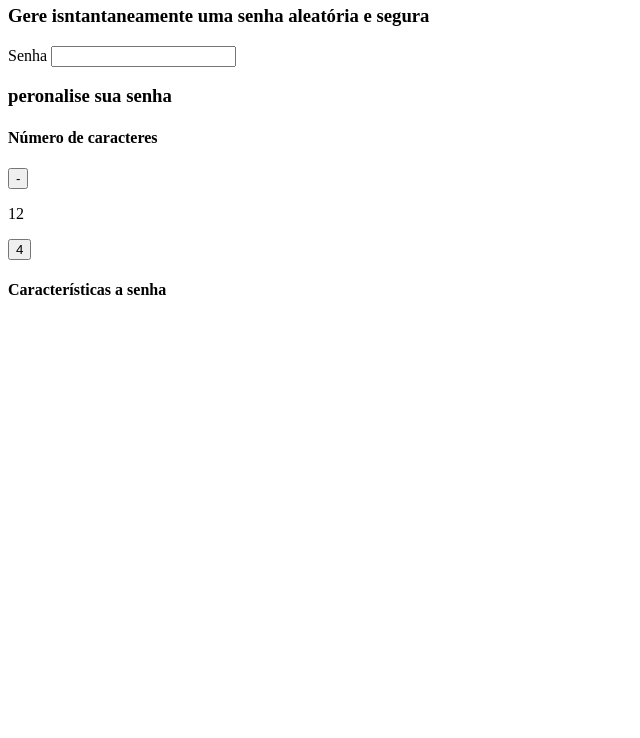
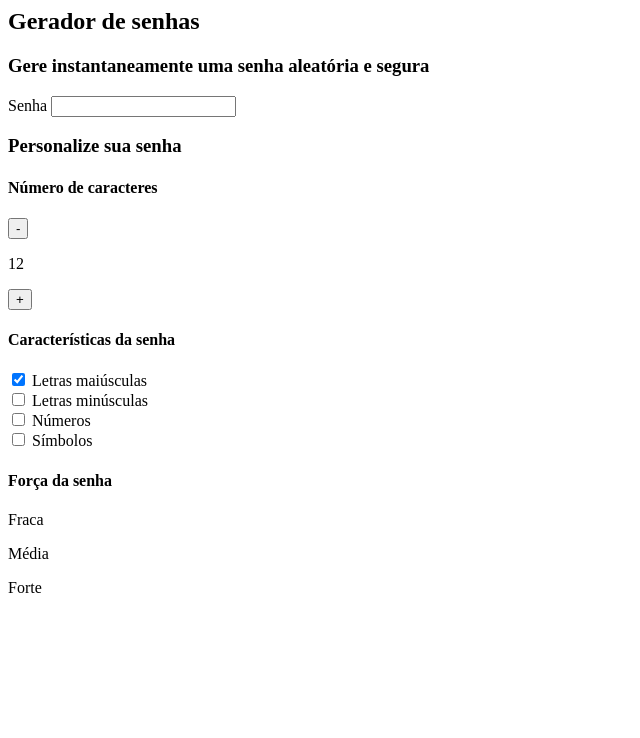
Before and after one commit to matheusbarbosa31102007/gerador-de-senhas1, a plain HTML site: page index.html in a window 1280 px wide. Shown: the part 62-800 px from the top of the page, without its empty margins (0-640 px from the left). Drawn offline with Linux system fonts and the light colour scheme.

Commit message:
Update index.html

```diff
--- a/index.html
+++ b/index.html
@@ -1,37 +1,69 @@
 <!DOCTYPE html>
-<html lang="en">
+<html lang="pt-br">
+
 <head>
     <meta charset="UTF-8">
     <meta name="viewport" content="width=device-width, initial-scale=1.0">
-    <title>gerador de senhas</title>
-    <link rel="stylesheet" href="style.css"
+    <title>Gerador de senha</title>
+    <link rel="stylesheet" href="style.css">
 </head>
+
 <body>
     <section class="conteudo">
-        <div class="conteudo-título"
+        <div class="conteudo-titulo">
             <img src="unlock.svg" alt="cadeado fechado">
-        <h2 class="titulo-principal">gerador de senhas</h2>
-        <h3 class="título-secundario">Gere isntantaneamente uma senha aleatória e segura</h3>
+            <h2 class="titulo-principal">Gerador de senhas</h2>
+            <h3 class="titulo-secundario">Gere instantaneamente uma senha aleatória e segura</h3>
         </div>
         <div class="conteudo-senha">
             <label for="senha">Senha</label>
-<input name="senha" type="text" id="campo-senha" readonly></input>
+            <input name="senha" type="text" id="campo-senha" readonly>
         </div>
         <div class="parametro">
-    <h3 class="parametro-título">peronalise sua senha</h3>
-   <div class="paremetro-coluna_senha">
-     <div class="prametro-senha">
-         <h4 class="parametro-senha_título">Número de caracteres</h4>
-          <div class="prametro-senha-botoes"></div>
-           <button class="parametro-senha_botao">-</button>
-          <p class="parametro-senha_texto">12</p>
-        <button class="parametro-senha_botao">4</button>
+            <h3 class="parametro-titulo">Personalize sua senha</h3>
+            <div class="parametro-coluna__senha">
+                <div class="parametro-senha">
+                    <h4 class="parametro-senha__titulo">Número de caracteres</h4>
+                    <div class="parametro-senha-botoes">
+                        <button class="parametro-senha__botao">-</button>
+                        <p class="parametro-senha__texto">12</p>
+                        <button class="parametro-senha__botao">+</button>
                     </div>
                 </div>
                 <div class="parametro-senha">
-<h4 class="parametro-senha_título">Características a senha</h4>
+                    <h4 class="parametro-senha__titulo">Características da senha</h4>
+                    <div class="parametro-senha-checkbox">
+                        <input name="maiusculo" type="checkbox" class="checkbox" checked>
+                        <label for="maiusculo">Letras maiúsculas</label>
+                    </div>
+                    <div class="parametro-senha-checkbox">
+                        <input name="minusculo" type="checkbox" class="checkbox">
+                        <label for="minusculo">Letras minúsculas</label>
+                    </div>
+                    <div class="parametro-senha-checkbox">
+                        <input name="numero" type="checkbox" class="checkbox">
+                        <label for="numero">Números</label>
+                    </div>
+                    <div class="parametro-senha-checkbox">
+                        <input name="simbolo" type="checkbox" class="checkbox">
+                        <label for="simbolo">Símbolos</label>
+                    </div>
+                </div>
+                <div class="parametro-senha">
+                    <h4 class="parametro-senha__titulo">Força da senha</h4>
+                    <div class="barra"></div>
+                    <div class="forca fraca"></div>
+                    <div class="parametro-senha-textos">
+                        <p>Fraca</p>
+                        <p>Média</p>
+                        <p>Forte</p>
+                    </div>
+                    <p class="entropia"></p>
+                </div>
             </div>
         </div>
     </section>
+    <script src="main.js"></script>
 </body>
+
 </html>
```
Lines whose indentation alone changed are shown as unchanged.
